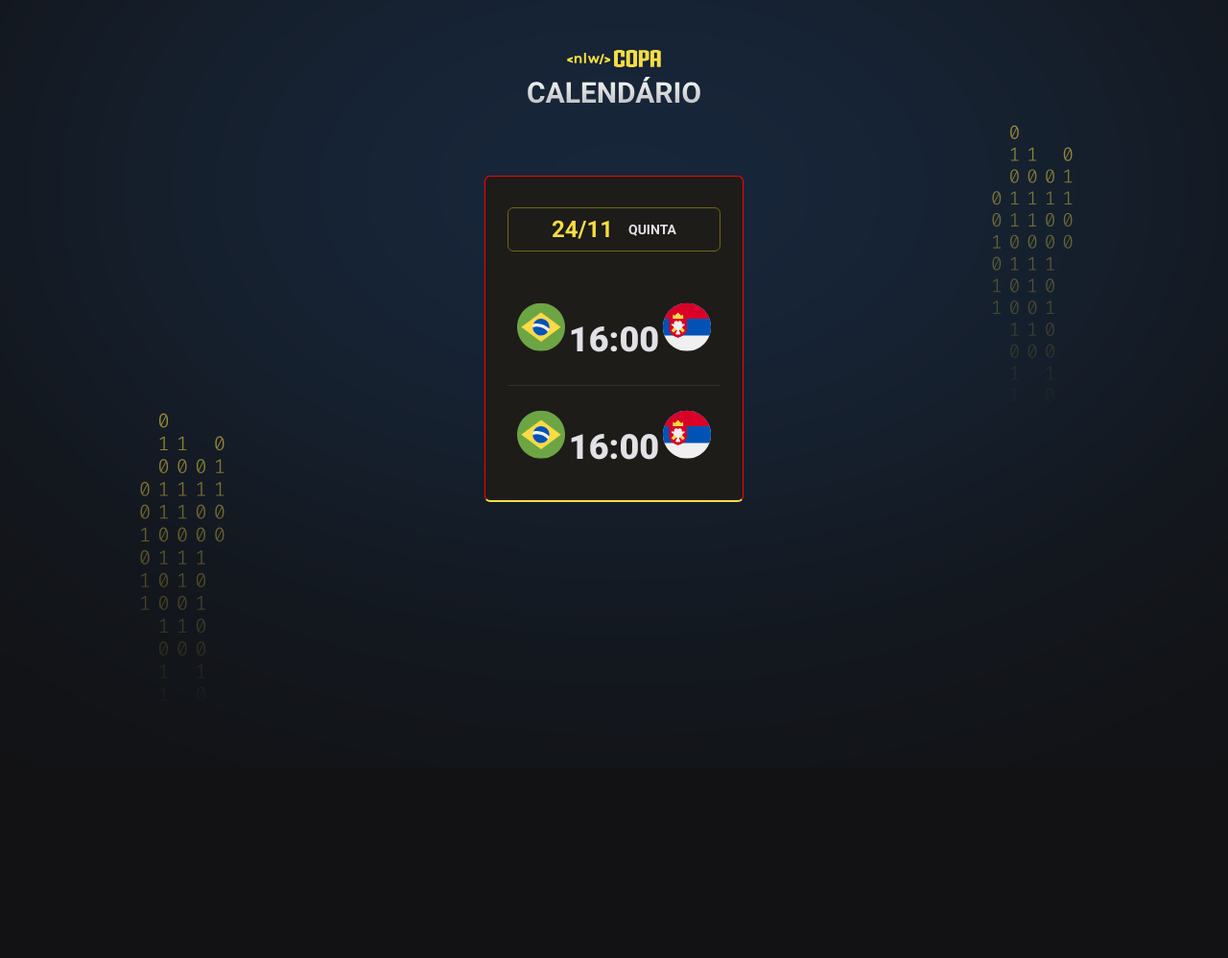
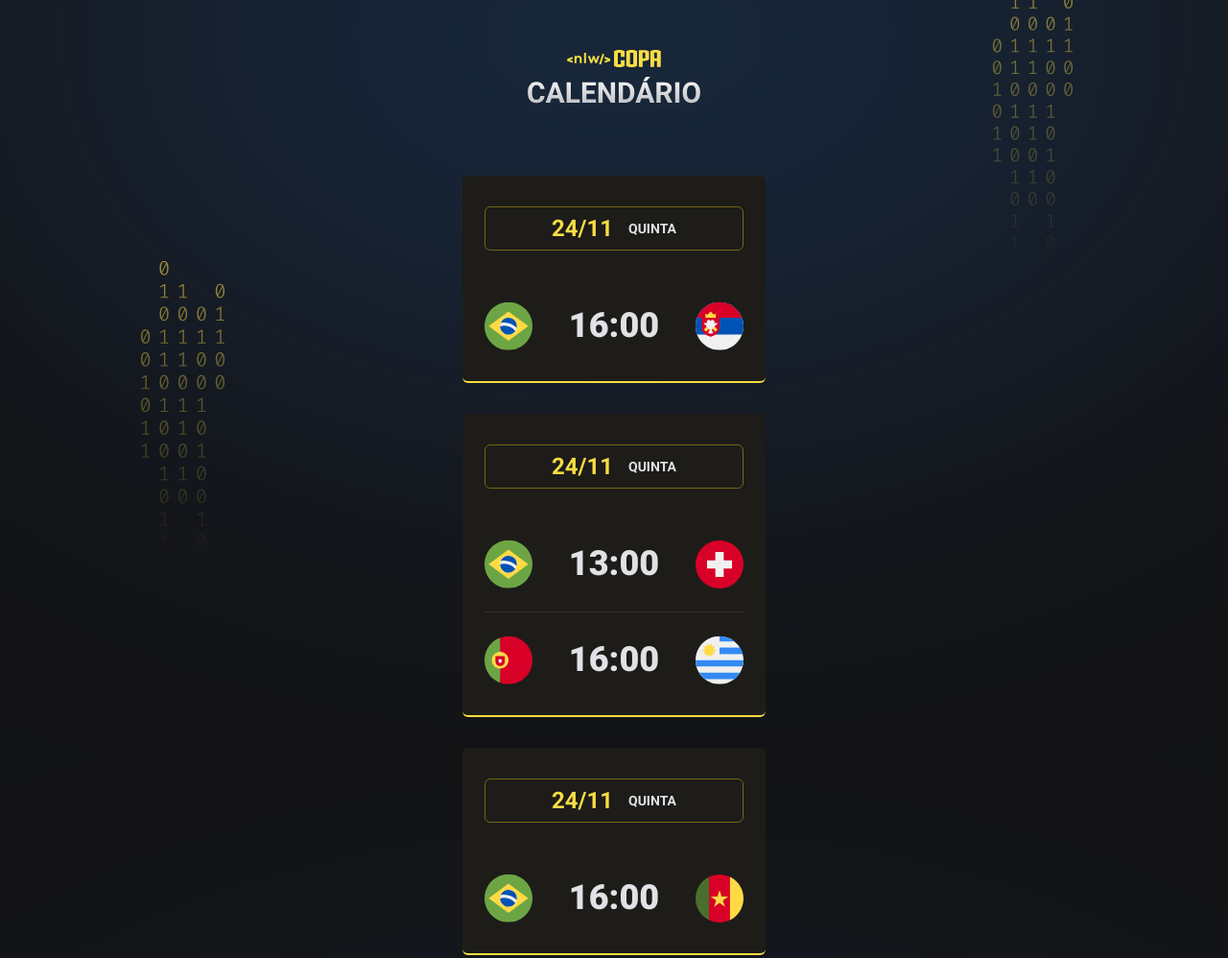
Before and after one commit to GabrielMoreiraB/Calendario-Copa, a plain HTML site: page index.html in a window 1280 px wide. Shown: the whole page at 96% size. Before the commit the page ends 800 px from the top, so only its background shows below. Drawn offline with Linux system fonts and the light colour scheme.

Commit message:
add js calendario

```diff
--- a/index.html
+++ b/index.html
@@ -12,27 +12,7 @@
 </head>
 <body>
     <div id="app">
-        <header>
-            <img src="./assests/logo.svg" alt="logo">
-        </header>
-        <main id="cards">
-            <div class="card">
-                <h2>24/11 <span>quinta</span></h2>
-
-                <ul>
-                    <li>
-                        <img src="assests/icon-brazil.svg" alt="">
-                        <strong>16:00</strong>
-                        <img src="assests/icon-serbia.svg" alt="">
-                    </li>
-                    <li>
-                        <img src="assests/icon-brazil.svg" alt="">
-                        <strong>16:00</strong>
-                        <img src="assests/icon-serbia.svg" alt="">
-                    </li>
-                </ul>
-            </div>
-        </main>
     </div>
+    <script src="main.js"></script>
 </body>
 </html>
--- /dev/null
+++ b/main.js
@@ -0,0 +1,36 @@
+function createGame (player1, hour, player2) {
+    return `
+    <li>
+        <img src="assests/icon-${player1}.svg" alt="Bandeira do ${player1}">
+        <strong>${hour}</strong>
+        <img src="assests/icon-${player2}.svg" alt="Bandeira do ${player2}">
+    </li>
+    `
+}
+
+
+function createCard (date, day, games) {
+    return `
+    <div class="card">
+            <h2>${date} <span>${day}</span></h2>
+            <ul>
+                ${games}
+            </ul>
+        </div>
+    `
+}
+
+
+document.querySelector("#app").innerHTML=`
+    <header>
+        <img src="./assests/logo.svg" alt="logo">
+    </header>
+    <main id="cards">
+      ${createCard("24/11", "quinta",
+      createGame("brazil", "16:00", "serbia"))}
+      ${createCard("24/11", "quinta",
+      createGame("brazil", "13:00", "switzerland")+ createGame("portugal", "16:00", "uruguay"))}
+      ${createCard("24/11", "quinta",
+      createGame("brazil", "16:00", "cameroon"))}
+    </main>
+`
--- a/style.css
+++ b/style.css
@@ -15,7 +15,7 @@ body{
     background-color:#121214 ;
     background-image: url(assests/bg-blue.svg);
     background-position-x: center;
-    background-position-y:60%;
+    background-position-y:-715px;
 }
 body *{
     font-family: 'Roboto', sans-serif;
@@ -28,10 +28,16 @@ body *{
 
 header{
     margin-bottom: 63px;
+    text-align: center;
+}
+
+#cards {
+    display: flex;
+    flex-direction: column;
+    gap: 32px;
 }
 
 .card{
-    border: 1px solid red;
     padding: 32px 23px;
     text-align: center;
     background-color: #1d1c19;
@@ -64,16 +70,17 @@ text-transform: uppercase;
     display: flex;
     flex-direction: column;
     gap: 24px;
+    width: 270px;
 }
 
-.car ul li {
+.card ul li {
     display: flex;
     align-items: center;
-    justify-content: space-between;
+    justify-content: space-between  ;
 }
 
 .card ul li + li {
-    padding-top: 25px;
+    padding-top: 24px;
     border-top: 1px solid #323228;
 }
 
```
Also changed, not shown: assests/icon-cameroon.svg (added), assests/icon-portugal.svg (added), assests/icon-switzerland.svg (added), assests/icon-uruguay.svg (added).
